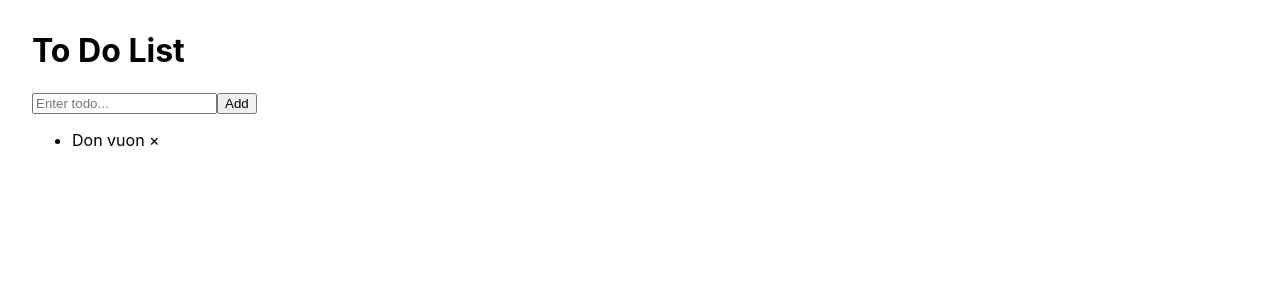
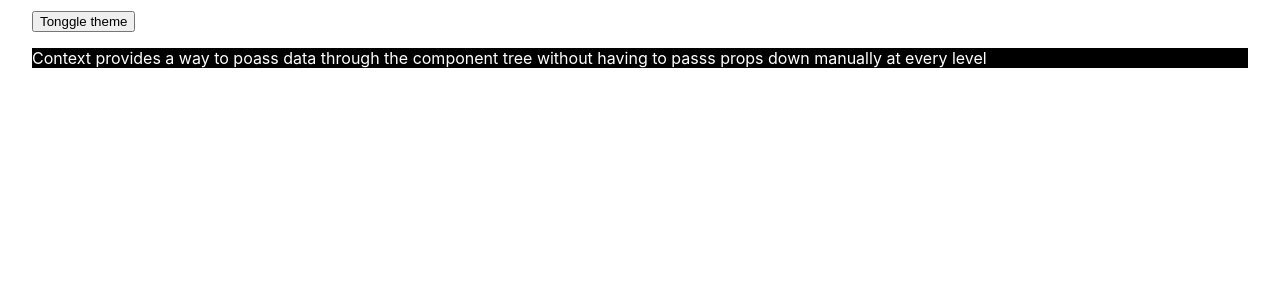
Before and after one commit to Kakakick/tiktok_F8, a React (Create React App) app: page / in a window 1280 px wide. Shown: the top 300 px of the page. Built offline with nearby package versions, Linux system fonts and the light colour scheme.

Commit message:
React Context & useContext() hook

```diff
--- a/src/App.css
+++ b/src/App.css
@@ -36,3 +36,8 @@
     transform: rotate(360deg);
   }
 }
+
+.dark {
+  color: white;
+  background-color: black;
+}
--- a/src/App.js
+++ b/src/App.js
@@ -1,75 +1,15 @@
 
-import { useState, useReducer } from "react";
 import Content from './Content';
-
-
-// useState
-// 1. init state: 0
-// 2. action: up, down
-
-// useReducer
-// 1. init state: 0
-// 2. action: up, down
-// 3. Reducer
-// 4. Dispatch
-
-const init = ['Don vuon'];
-
-const ADD_ACTION = 'add'
-const REMOVE_ACTION = 'remove'
-
-const reducer = (state, action) => {
-  switch (action.type) {
-    case ADD_ACTION:
-      return [...state, action.item];
-    case REMOVE_ACTION:
-      return state.filter(item => item !== action.item);
-    default:
-      throw new Error('Invalid Action');
-  }
-}
+import './App.css'
+import { useContext } from 'react';
+import { ThemeContext } from './ThemeProvider'
 
 function App() {
-  const [todos, dispatch] = useReducer(reducer, init);
-  const [newToDo, setNewToDo] = useState('');
-
-  const handleAddToDo = () => {
-    setNewToDo('');
-    document.querySelector('input').focus();
-    return dispatch({
-      type: ADD_ACTION,
-      item: newToDo
-    })
-  }
-
-  const handleRemoveToDo = (todo) => {
-    setNewToDo('');
-    document.querySelector('input').focus();
-    return dispatch({
-      type: REMOVE_ACTION,
-      item: todo
-    })
-  }
-
+  const value = useContext(ThemeContext)
   return (
     <div style={{ padding: '10px 32px' }}>
-      <h1>To Do List</h1>
-      <input
-        placeholder="Enter todo..."
-        value={newToDo}
-        onChange={(e) => setNewToDo(e.target.value)}
-      />
-      <button onClick={handleAddToDo}>Add</button>
-      <ul>
-        {
-          todos.map((value, index) =>
-            <li key={index}>
-               {value}
-               <span onClick={() => handleRemoveToDo(value)}> &times; </span>
-            </li>
-          )
-        }
-      </ul>
+      <button onClick={value.toggleTheme}>Tonggle theme</button>
+      <Content />
     </div>
   )
 }
--- a/src/Content.js
+++ b/src/Content.js
@@ -1,15 +1,12 @@
 
-import { useEffect, useState, useLayoutEffect, useRef, memo } from "react"
+import Paragraph from "./Paragraph";
 
-
-function Content({ onIncrease }) {
-    console.log('render');
+function Content() {
     return (
         <div>
-            <h1>Hello World </h1>
-            <button onClick={onIncrease}>Click me2!</button>
+            <Paragraph/>
         </div>
     )
 }
 
-export default memo(Content);
+export default Content;
--- /dev/null
+++ b/src/Paragraph.js
@@ -0,0 +1,13 @@
+import { useContext } from "react"
+import { ThemeContext } from './ThemeProvider'
+
+function Paragraph() {
+    const value = useContext(ThemeContext);
+    return (
+        <div >
+            <p className={value.theme}>Context provides a way to poass data through the component tree without having to passs props down manually at every level</p>
+        </div>
+    )
+}
+
+export default Paragraph
--- /dev/null
+++ b/src/ThemeProvider.js
@@ -0,0 +1,32 @@
+import { useContext, Context, createContext, useState } from "react";
+
+// Context
+// CompA -> CompB=> CompC
+
+// 1. create context
+// 2. Provider
+// 3. Consumer
+
+// Theme: Dark / Light
+
+ const ThemeContext = createContext();
+
+function ThemeProvider({ children }) {
+    const [theme, setTheme] = useState('dark')
+
+    const toggleTheme = () => {
+        setTheme(theme === 'dark' ? 'light' : 'dark')
+    }
+
+    const value = {
+        theme, toggleTheme
+    }
+
+    return (
+        <ThemeContext.Provider value={value}>
+            {children}
+        </ThemeContext.Provider>
+    )
+}
+
+export { ThemeProvider, ThemeContext }
--- a/src/index.js
+++ b/src/index.js
@@ -3,6 +3,7 @@ import ReactDOM from 'react-dom/client';
 import './index.css';
 import App from './App';
 import reportWebVitals from './reportWebVitals';
+import { ThemeProvider } from './ThemeProvider'
 
 function emitComment(id) {
 
@@ -23,7 +24,9 @@ emitComment(3);
 const root = ReactDOM.createRoot(document.getElementById('root'));
 root.render(
   <React.StrictMode>
-    <App />
+    <ThemeProvider>
+      <App />
+    </ThemeProvider>
   </React.StrictMode>
 );
 
```
